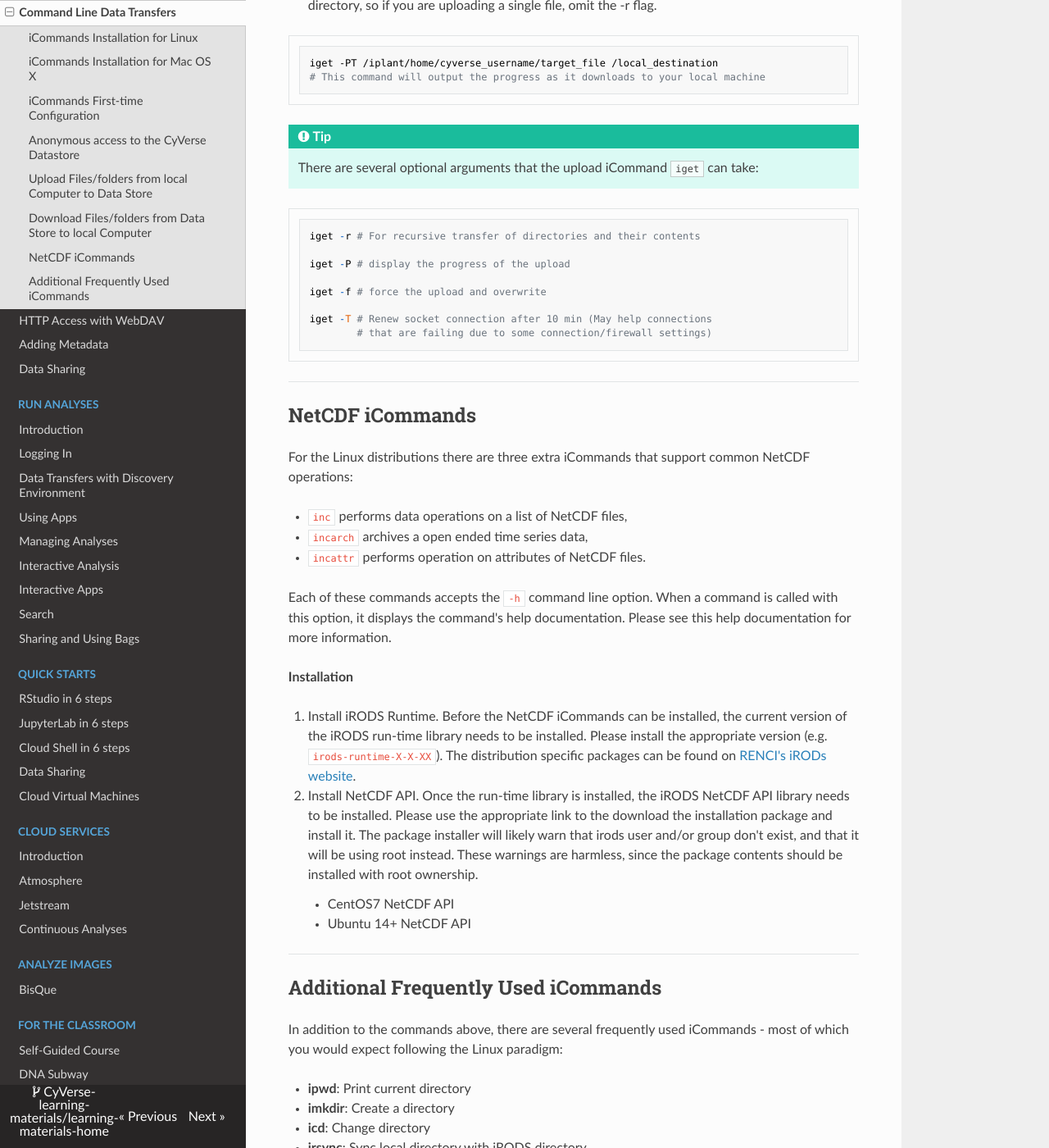
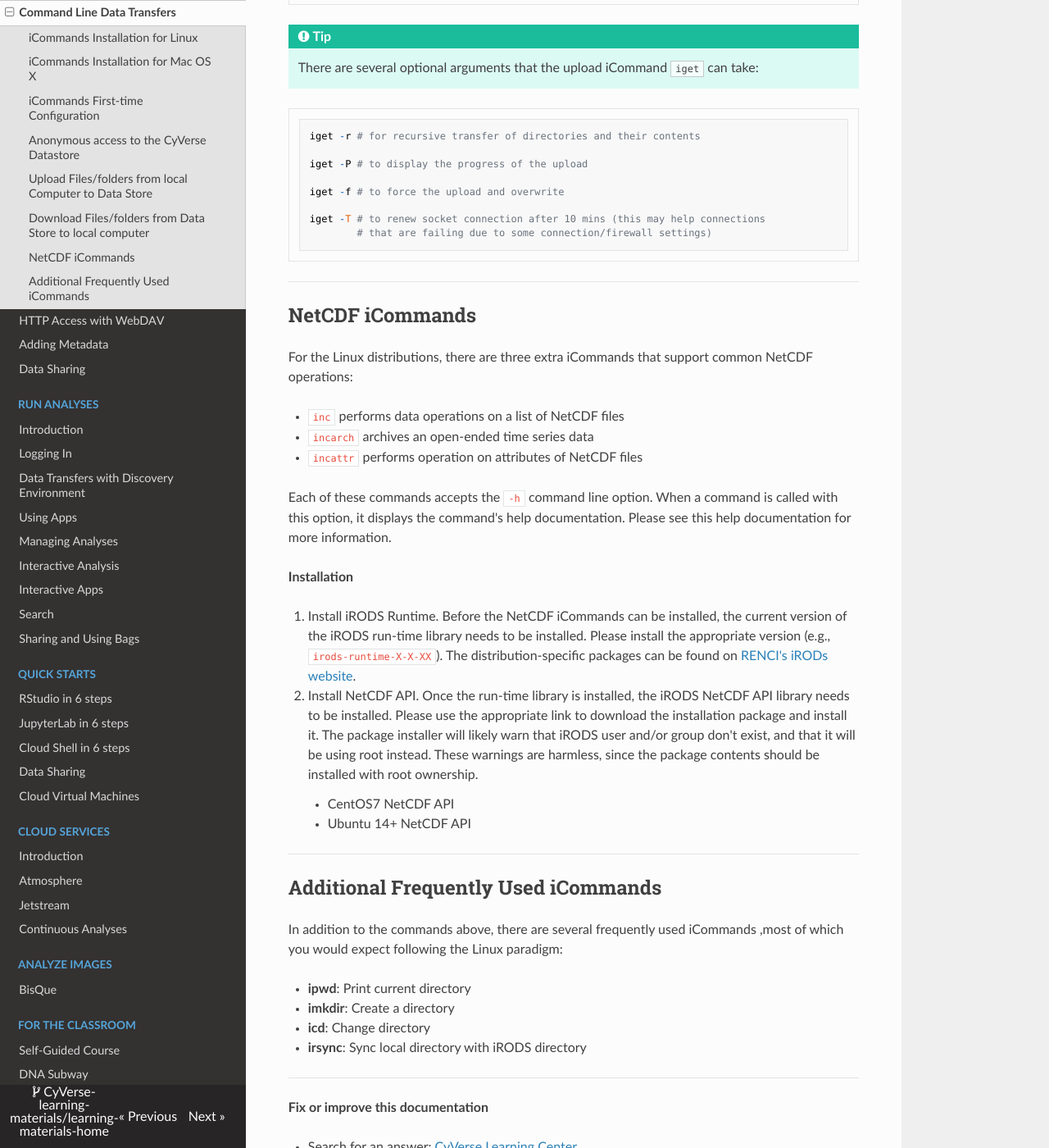
Before and after one commit to CyVerse-learning-materials/learning-materials-home, an MkDocs documentation site: the page built from docs/ds/icommands.md, in a window 1280 px wide and 1400 px high, scrolled down 5604 px. Shown: the whole window at 82% size. Built offline with MkDocs 1.6.1, drawn with Linux system fonts in a browser that asks for light colours; nearby versions of some CDN libraries; a script that is not in the unit is left out; some of the changed text lies outside the part shown.

Commit message:
Word, punctuation, consistency, formatting edits

````diff
--- a/docs/ds/icommands.md
+++ b/docs/ds/icommands.md
@@ -134,7 +130,7 @@
 
     By default, this installation will place iCommands in your system `PATH` so you should be ready to run iCommands immediately at the terminal.
 
-    If this does not happen (i.e. you get an error when trying to run `iinit`), you can add the icommands path by editing your `.zshrc` file:
+    If this does not happen (i.e., you get an error when trying to run `iinit`), you can add the iCommands path by editing your `.zshrc` file:
 
     ``` bash
     # add iCommands Path
@@ -153,7 +149,7 @@
     If using iCommands in an HPC environment, which already has iCommands installed, run the `module load irods` command to get access to iRODS
     iCommands.
 
-    Once iCommands is installed and in the system `PATH` these instructions apply at a terminal in Mac OS X and Linux systems.
+    Once iCommands is installed and in the system `PATH`, these instructions apply at a terminal in Mac OS X and Linux systems.
 
 1.  Open a terminal
 2.  Type `iinit` command to start the configuration
@@ -196,15 +192,15 @@
 
 !!! Warning
 
-    When uploading your data to the Data Store you should not upload  files/folders with names containing spaces (e.g. `experiment one.fastq`) or name that contain special characters (e.g. \~ \`\` ! @ \# \$ % \^ & \* ( ) + = { } \[ \] \| : ; \"\" \'\' \< \> , ? /).
+    When uploading your data to the Data Store, you should not upload files/folders with names containing spaces (e.g., `experiment one.fastq`) or special characters (e.g., \~ \`\` ! @ \# \$ % \^ & \* ( ) + = { } \[ \] \| : ; \"\" \'\' \< \> , ? /).
 
     The Apps on the Discovery Environment and most command line applications will typically not tolerate these characters.
 
-    For long file/folder names the use of underscores (e.g. experiment_one.fastq) is the recommended practice.
+    For long file/folder names, we recommend the use of underscores (e.g., experiment_one.fastq) instead of spaces.
 
 See the [full iCommands iput documentation](https://docs.irods.org/master/icommands/user/#iput) for more information.
 
-1.  Upload a directory using the `iput` command. Remember, the -r flag is to recursively upload a directory, so if you are uploading a single file, omit the -r flag.
+1.  Upload a directory using the `iput` command. Remember, the -r flag is used to recursively upload a directory, so omit the -r flag if you are uploading a single file.
 
 ``` bash
 iput -rPT /local_directory /iplant/home/cyverse_username/destination_folder
@@ -215,23 +211,23 @@
 take:
 
 ``` bash
-iput -r # For recursive transfer of directories and their contents
+iput -r # for recursive transfer of directories and their contents
 
-iput -P # display the progress of the upload
+iput -P # to display the progress of the upload
 
-iput -f # force the upload and overwrite
+iput -f # to force the upload and overwrite
 
-iput -T # Renew socket connection after 10 min (May help connections
+iput -T # to renew socket connection after 10 mins (this may help connections
         # that are failing due to some connection/firewall settings)
 ```
 
 ------------------------------------------------------------------------
 
-## Download Files/folders from Data Store to local Computer
+## Download Files/folders from Data Store to local computer
 
-See the for more information.
+See the [full iCommands iget documentation](https://docs.irods.org/master/icommands/user/#iget) for more information.
 
-1.  Download a file using the `iget` command. Remember, the `-r` flag is to recursively upload a directory, so if you are uploading a single file, omit the -r flag.
+1.  Download a file using the `iget` command. Remember, the `-r` flag is used to recursively upload a directory, so omit the -r flag if you are uploading a single file.
 
 ``` bash
 iget -PT /iplant/home/cyverse_username/target_file /local_destination
@@ -243,13 +239,13 @@
     There are several optional arguments that the upload iCommand `iget` can take:
 
 ``` bash
-iget -r # For recursive transfer of directories and their contents
+iget -r # for recursive transfer of directories and their contents
 
-iget -P # display the progress of the upload
+iget -P # to display the progress of the upload
 
-iget -f # force the upload and overwrite
+iget -f # to force the upload and overwrite
 
-iget -T # Renew socket connection after 10 min (May help connections
+iget -T # to renew socket connection after 10 mins (this may help connections
         # that are failing due to some connection/firewall settings)
 ```
 
@@ -257,21 +253,21 @@
 
 ## NetCDF iCommands
 
-For the Linux distributions there are three extra iCommands that support common NetCDF operations:
+For the Linux distributions, there are three extra iCommands that support common NetCDF operations:
 
--   `inc` performs data operations on a list of NetCDF files,
--   `incarch` archives a open ended time series data,
--   `incattr` performs operation on attributes of NetCDF files.
+-   `inc` performs data operations on a list of NetCDF files
+-   `incarch` archives an open-ended time series data
+-   `incattr` performs operation on attributes of NetCDF files
 
 Each of these commands accepts the `-h` command line option. When a command is called with this option, it displays the command's help documentation. Please see this help documentation for more information.
 
 **Installation**
 
 1.  Install iRODS Runtime. Before the NetCDF iCommands can be installed, the current version of the iRODS run-time library needs
-    to be installed. Please install the appropriate version (e.g. `irods-runtime-X-X-XX`). The distribution specific packages can be found on [RENCI's iRODs website](https://files.renci.org/pub/irods/releases/).
+    to be installed. Please install the appropriate version (e.g., `irods-runtime-X-X-XX`). The distribution-specific packages can be found on [RENCI's iRODs website](https://files.renci.org/pub/irods/releases/).
 
 2.  Install NetCDF API. Once the run-time library is installed, the iRODS NetCDF API library needs to be installed. Please use the
-    appropriate link to the download the installation package and install it. The package installer will likely warn that irods user
+    appropriate link to download the installation package and install it. The package installer will likely warn that iRODS user
     and/or group don't exist, and that it will be using root instead. These warnings are harmless, since the package contents should be  installed with root ownership.
 
     - CentOS7 NetCDF API
@@ -282,7 +278,7 @@
 ## Additional Frequently Used iCommands
 
 In addition to the commands above, there are several frequently used
-iCommands - most of which you would expect following the Linux paradigm:
+iCommands ,most of which you would expect following the Linux paradigm:
 
 -   **ipwd**: Print current directory
 -   **imkdir**: Create a directory
````
Also changed, not shown: other parts of docs/ds/icommands.md (+13 -17 lines).
